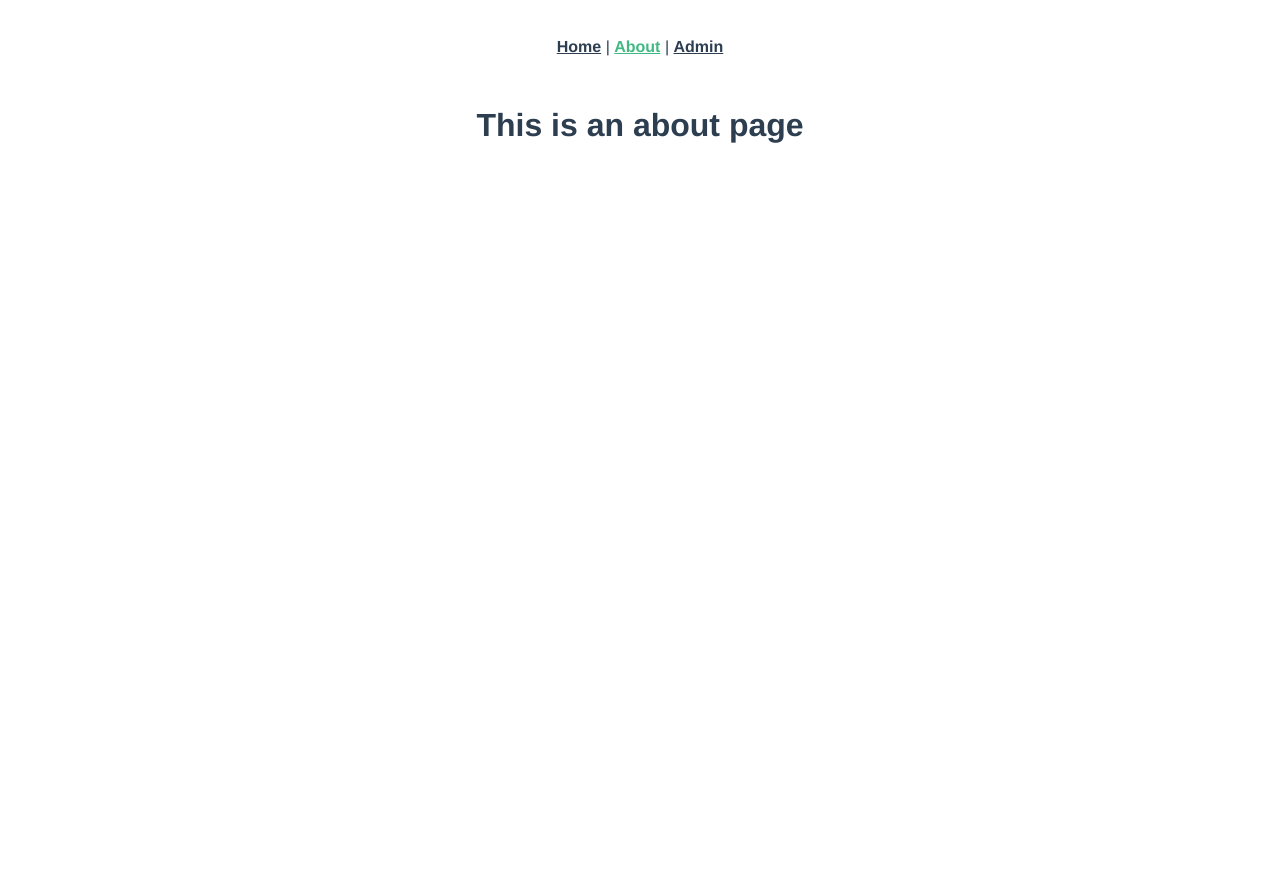
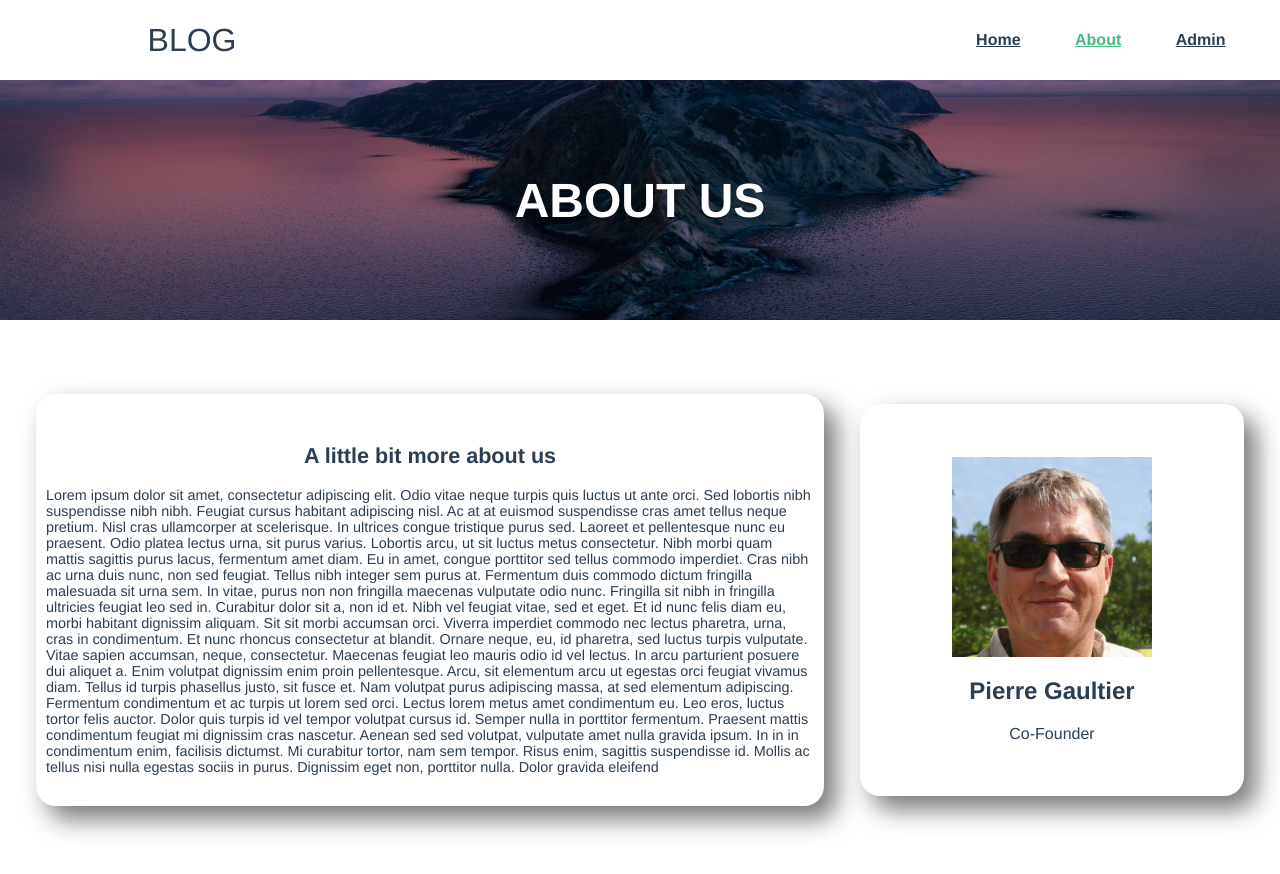
Before and after one commit to Alexis-Pel/blogVue, a Vue app: page /about in a window 1280 px wide. Shown: the top 874 px of the page. Before the commit the page ends 800 px from the top, so only its background shows below. Built offline with nearby package versions, Linux system fonts and the light colour scheme.

Commit message:
Ajout page About

```diff
--- a/src/App.vue
+++ b/src/App.vue
@@ -1,33 +1,28 @@
 <template>
   <div id="app">
-    <div id="nav">
-      <router-link to="/">Home</router-link> |
-      <router-link to="/about">About</router-link> |
-      <router-link to="/admin">Admin</router-link>
-    </div>
+    <Navbar/>
     <router-view/>
   </div>
 </template>
+
+<script>
+import Navbar from './components/Navbar.vue'
+export default {
+  components: { Navbar },
+
+}
+</script>
 
 <style>
 #app {
   font-family: Avenir, Helvetica, Arial, sans-serif;
   -webkit-font-smoothing: antialiased;
   -moz-osx-font-smoothing: grayscale;
-  text-align: center;
   color: #2c3e50;
+  height:100vh;
+  width:100vw;
 }
-
-#nav {
-  padding: 30px;
-}
-
-#nav a {
-  font-weight: bold;
-  color: #2c3e50;
-}
-
-#nav a.router-link-exact-active {
-  color: #42b983;
-}
+ body{
+   margin:0;
+ }
 </style>
--- /dev/null
+++ b/src/components/Navbar.vue
@@ -0,0 +1,61 @@
+<template>
+  <div class="nav">
+      <div class="nav-left">
+          <span class="title">BLOG</span>
+      </div>
+      <div class="nav-right">
+        <div class="links">
+            <router-link to="/">Home</router-link>
+            <router-link to="/about">About</router-link>
+            <router-link to="/admin">Admin</router-link>
+        </div>
+      </div>
+  </div>
+</template>
+
+<script>
+export default {
+  name: 'Navbar'
+}
+</script>
+
+<style scoped>
+    .nav{
+        display:flex;
+        height:10%;
+        width: 100%;
+    }
+    .nav-left{
+        display:flex;
+        height:100%;
+        width: 30%;
+        justify-content: center;
+        align-items: center;
+    }
+    .nav-right{
+        display:flex;
+        height:100%;
+        width: 70%;
+        justify-content: flex-end;
+    }
+    .title{
+        display:flex;
+        font-size: 2em;
+    }
+    .links{
+        display:flex;
+        justify-content:space-evenly;
+        align-items: center;
+        height:100%;
+        width: 40%;
+    }
+    .nav a {
+        font-weight: bold;
+        color: #2c3e50;
+
+    }
+
+    .nav a.router-link-exact-active {
+        color: #42b983;
+    }
+</style>
--- a/src/views/About.vue
+++ b/src/views/About.vue
@@ -1,5 +1,88 @@
 <template>
-  <div class="about">
-    <h1>This is an about page</h1>
+  <div class="container">
+    <div class="image">
+      <h2 class="title-about">ABOUT US</h2>
+    </div>
+    <div class="txt-about">
+      <div class="left">
+        <h2>A little bit more about us</h2>
+        <span>Lorem ipsum dolor sit amet, consectetur adipiscing elit. Odio vitae neque turpis quis luctus ut ante orci. Sed lobortis nibh suspendisse nibh nibh. Feugiat cursus habitant adipiscing nisl. Ac at at euismod suspendisse cras amet tellus neque pretium. Nisl cras ullamcorper at scelerisque. In ultrices congue tristique purus sed. Laoreet et pellentesque nunc eu praesent. Odio platea lectus urna, sit purus varius.
+Lobortis arcu, ut sit luctus metus consectetur. Nibh morbi quam mattis sagittis purus lacus, fermentum amet diam. Eu in amet, congue porttitor sed tellus commodo imperdiet. Cras nibh ac urna duis nunc, non sed feugiat. Tellus nibh integer sem purus at. Fermentum duis commodo dictum fringilla malesuada sit urna sem. In vitae, purus non non fringilla maecenas vulputate odio nunc. Fringilla sit nibh in fringilla ultricies feugiat leo sed in. Curabitur dolor sit a, non id et. Nibh vel feugiat vitae, sed et eget. Et id nunc felis diam eu, morbi habitant dignissim aliquam. Sit sit morbi accumsan orci.
+Viverra imperdiet commodo nec lectus pharetra, urna, cras in condimentum. Et nunc rhoncus consectetur at blandit. Ornare neque, eu, id pharetra, sed luctus turpis vulputate. Vitae sapien accumsan, neque, consectetur. Maecenas feugiat leo mauris odio id vel lectus. In arcu parturient posuere dui aliquet a. Enim volutpat dignissim enim proin pellentesque. Arcu, sit elementum arcu ut egestas orci feugiat vivamus diam.
+Tellus id turpis phasellus justo, sit fusce et. Nam volutpat purus adipiscing massa, at sed elementum adipiscing. Fermentum condimentum et ac turpis ut lorem sed orci. Lectus lorem metus amet condimentum eu. Leo eros, luctus tortor felis auctor. Dolor quis turpis id vel tempor volutpat cursus id. Semper nulla in porttitor fermentum. Praesent mattis condimentum feugiat mi dignissim cras nascetur. Aenean sed sed volutpat, vulputate amet nulla gravida ipsum.
+          In in in condimentum enim, facilisis dictumst. Mi curabitur tortor, nam sem tempor. Risus enim, sagittis suspendisse id. Mollis ac tellus nisi nulla egestas sociis in purus. Dignissim eget non, porttitor nulla. Dolor gravida eleifend </span>
+      </div>
+      <div class="right">
+        <img src="../assets/img-about.png">
+        <h2>Pierre Gaultier</h2>
+        <span>Co-Founder</span>
+      </div>
+    </div>
   </div>
 </template>
+
+
+<script>
+export default {
+
+}
+</script>
+
+<style scoped>
+  .container{
+    display:flex;
+    height:100%;
+    width: 100%;
+    flex-direction: column;
+  }
+  .image{
+    display:flex;
+    height:30%;
+    width: 100%;
+    background-image: url("../assets/bg-about.jpeg");
+    background-attachment: fixed;
+    background-position: center;
+    background-repeat: no-repeat;
+    background-size: cover;
+    justify-content: center;
+    align-items: center;
+  }
+  .title-about{
+    color:white;
+    font-size: 3em;
+  }
+  .txt-about{
+    display:flex;
+    height:70%;
+    width: 100%;
+    justify-content: space-evenly;
+    align-items: center;
+  }
+  .left{
+    display:flex;
+    height:70%;
+    width:60%;
+    background-color:white;
+    flex-direction: column;
+    border-radius: 20px;
+    box-shadow: 12px 13px 25px 1px rgba(0, 0, 0, 0.51);
+    padding:10px;
+    font-size: 0.9em;
+    justify-content: center;
+    align-items: center;
+  }
+  .right{
+    display:flex;
+    height:70%;
+    width:30%;
+    background-color:white;
+    border-radius: 20px;
+    box-shadow: 12px 13px 25px 1px rgba(0, 0, 0, 0.51);
+    justify-content: center;
+    flex-direction: column;
+    align-items: center;
+  }
+  .right img{
+    height:200px;
+  }
+</style>
```
Also changed, not shown: src/assets/bg-about.jpeg (added), src/assets/img-about.png (added).
